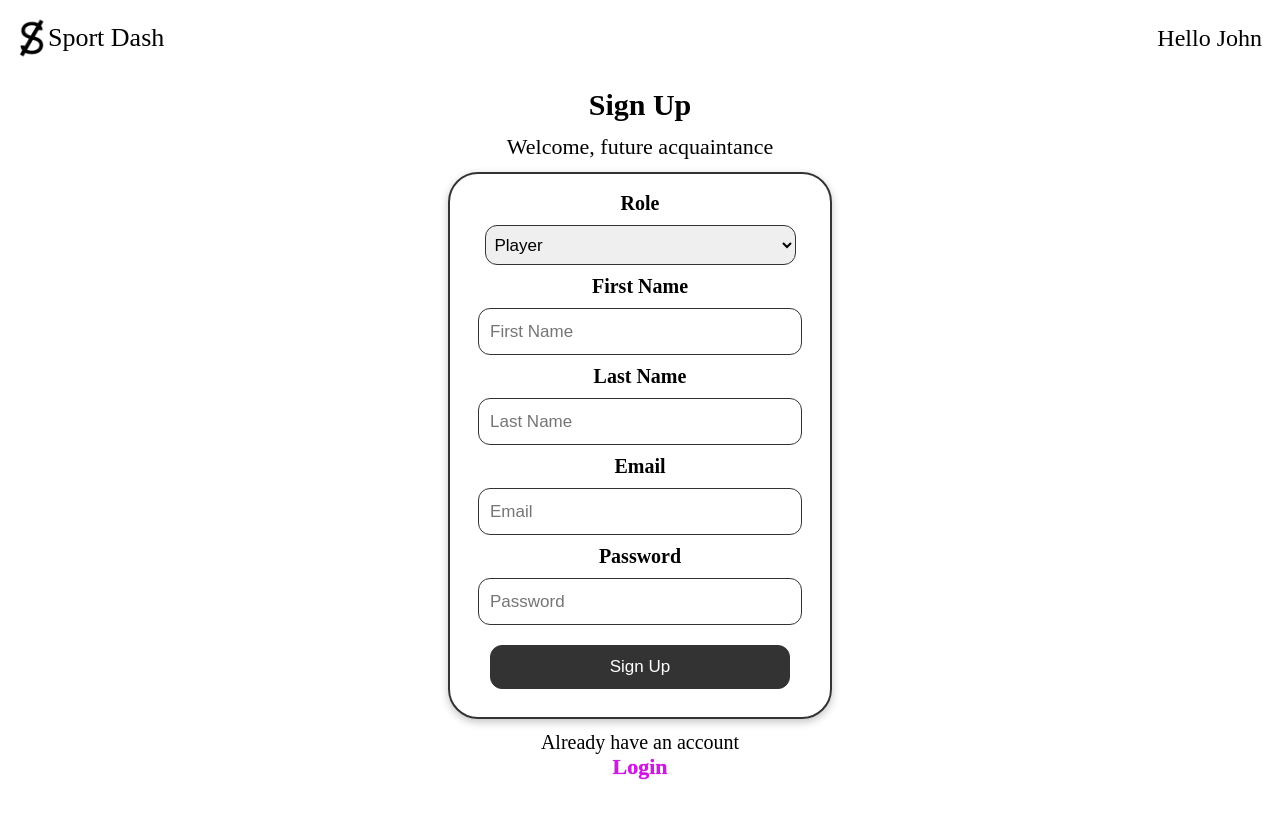
After one commit to AshrafMd-1/sports-manager, a Node project: template views/signup.ejs in a window 1280 px wide. The commit adds this page. Run offline with Node 20 templates, Linux system fonts and the light colour scheme; the template is opened without the code that fills it, so the values that code supplies are empty.

Commit message:
add new webpage design to login and signup. change table schema

```diff
--- a/migrations/20230414170011-create-session.js
+++ b/migrations/20230414170011-create-session.js
@@ -8,10 +8,6 @@ module.exports = {
                 autoIncrement: true,
                 primaryKey: true,
                 type: Sequelize.INTEGER
-            },
-            title: {
-                type: Sequelize.STRING,
-                allowNull: false
             },
             location: {
                 type: Sequelize.STRING,
@@ -25,7 +21,7 @@ module.exports = {
                 type: Sequelize.ARRAY(Sequelize.STRING),
                 allowNull: false
             },
-            membersCount: {
+            required: {
                 type: Sequelize.INTEGER,
                 allowNull: false,
                 defaultValue: 0
--- a/models/session.js
+++ b/models/session.js
@@ -34,21 +34,19 @@ module.exports = (sequelize, DataTypes) => {
             return this.create({
                 userId: userId,
                 sportId: Number(body.sport),
-                title: body.title,
                 location: body.location,
                 date: body.date,
                 members: body.members.split(','),
-                membersCount: body.memberCount
+                required: body.required
             })
         }
     }
 
     Session.init({
-        title: DataTypes.STRING,
         location: DataTypes.STRING,
         date: DataTypes.DATE,
         members: DataTypes.ARRAY(DataTypes.STRING),
-        membersCount: DataTypes.INTEGER
+        required: DataTypes.INTEGER
     }, {
         sequelize,
         modelName: 'Session',
--- a/models/sport.js
+++ b/models/sport.js
@@ -21,7 +21,7 @@ module.exports = (sequelize, DataTypes) => {
         }
 
 
-         static createNewSport(userId,sport) {
+        static createNewSport(userId, sport) {
             return this.create({
                 sport,
                 userId
--- /dev/null
+++ b/public/css/auth.css
@@ -0,0 +1,111 @@
+body {
+    background-color: #ffffff;
+    margin: 0;
+    padding: 0;
+    overflow-y: auto;
+}
+
+.header p {
+    font-size: 30px;
+    font-weight: 700;
+    margin: 0;
+}
+
+main {
+    display: flex;
+    flex-direction: column;
+    justify-content: center;
+    align-items: center;
+    margin-top: 20px;
+    margin-bottom: 40px;
+
+}
+
+main p {
+    font-size: 22px;
+    margin: 12px;
+
+}
+
+form {
+    display: flex;
+    flex-direction: column;
+    justify-content: center;
+    align-items: center;
+    border: 2px solid #333;
+    box-shadow: rgba(0, 0, 0, 0.24) 0px 3px 8px;
+    border-radius: 30px;
+    padding: 18px;
+}
+
+form select {
+    width: 300px;
+    height: 40px;
+    border: 1px solid #333;
+    border-radius: 12px;
+    margin: 10px;
+    padding: 5px;
+    font-size: 17px;
+    min-width: 311px;
+}
+
+form input {
+    width: 300px;
+    height: 23px;
+    border: 1px solid #333;
+    border-radius: 12px;
+    margin: 10px;
+    padding: 11px;
+    font-size: 17px;
+}
+
+form label {
+    font-size: 20px;
+    font-weight: 700;
+}
+
+form button {
+    width: 300px;
+    border: 1px solid #333;
+    border-radius: 12px;
+    margin: 10px;
+    padding: 11px;
+    font-size: 17px;
+    background-color: #333;
+    color: #fff;
+    cursor: pointer;
+    transition: 0.3s;
+}
+
+form button:hover {
+    font-size: 22px;
+}
+
+.signup-input, .login-input {
+    display: flex;
+    flex-direction: column;
+    justify-content: center;
+    align-items: center;
+}
+
+.present {
+    margin: 12px;
+    display: flex;
+    flex-direction: column;
+    justify-content: center;
+    align-content: center;
+}
+
+.present p {
+    text-align: center;
+    margin: 0;
+    font-size: 20px;
+}
+
+a {
+    font-size: 22px;
+    font-weight: 700;
+    text-decoration: none;
+    color: #cd19e1;
+    text-shadow: 0 0 1px #cd19e1;
+}
--- /dev/null
+++ b/public/css/base.css
@@ -0,0 +1,28 @@
+nav {
+    display: flex;
+    justify-content: space-between;
+    align-items: center;
+    padding: 0 12px;
+    background-color: white;
+    height: 60px;
+    margin: 8px 6px;
+}
+
+.logo {
+    display: flex;
+    align-items: center;
+    font-size: 26px;
+    text-decoration: none;
+}
+
+.logo p {
+    margin-left: 2px;
+}
+
+.logo img {
+    width: 28px;
+}
+
+.login {
+    font-size: 1.5em;
+}
--- /dev/null
+++ b/views/nav.ejs
@@ -0,0 +1,10 @@
+<nav>
+    <div class="logo">
+        <img src="../images/logo-signup.png">
+        <p>Sport Dash</p>
+    </div>
+
+    <div class="login">
+        <p>Hello John</p>
+    </div>
+</nav>
--- a/views/signup.ejs
+++ b/views/signup.ejs
@@ -1,22 +1,51 @@
-<html>
-<%- include("head.ejs") %>
+<!DOCTYPE html>
+<html lang="en">
+<head>
+    <meta charset="UTF-8">
+    <meta content="width=device-width, initial-scale=1.0" name="viewport">
+    <meta content="<%= csrfToken %>" name="_csrf">
+    <link href="css/auth.css" rel="stylesheet">
+    <link href="css/base.css" rel="stylesheet">
+    <title><%= title %></title>
+</head>
 <body>
-<form action="/signup" method="post">
-    <input type="hidden" name="_csrf" value="<%= csrfToken %>">
+<%- include("nav.ejs") %>
+<main>
+    <div class="header">
+        <p>Sign Up</p>
+    </div>
+    <p>Welcome, future acquaintance</p>
+    <form action="/signup" class="signup-form" method="post">
+        <input name="_csrf" type="hidden" value="<%= csrfToken %>">
+        <div class="signup-input">
             <label for="role">Role</label>
-    <select name=role id="role">
-        <option>Admin</option>
-        <option>Player</option>
+            <select id="role" name="role" required>
+                <option value="player">Player</option>
+                <option value="admin">Admin</option>
             </select>
+        </div>
+        <div class="signup-input">
             <label for="firstName">First Name</label>
-    <input type="text" id="firstName" name="firstName" placeholder="Your name..">
+            <input id="firstName" name="firstName" placeholder="First Name" required type="text">
+        </div>
+        <div class="signup-input">
             <label for="lastName">Last Name</label>
-    <input type="text" id="lastName" name="lastName" placeholder="Your last name..">
+            <input id="lastName" name="lastName" placeholder="Last Name" required type="text">
+        </div>
+        <div class="signup-input">
             <label for="email">Email</label>
-    <input type="text" id="email" name="email" placeholder="Your email..">
+            <input id="email" name="email" placeholder="Email" required type="text">
+        </div>
+        <div class="signup-input">
             <label for="password">Password</label>
-    <input type="password" id="password" name="password" placeholder="Your password..">
-    <button type="submit">Submit</button>
+            <input id="password" name="password" placeholder="Password" required type="password">
+        </div>
+        <button class="submit" type="submit">Sign Up</button>
     </form>
+    <div class="present">
+        <p>Already have an account</p>
+        <p><a href="/login">Login</a></p>
+    </div>
+</main>
 </body>
 </html>
```
Also changed, not shown: app.js (+10 -3 lines), public/css/homepage.css (added, +186 -0 lines), views/homepage.ejs (+54 -4 lines), views/login.ejs (+33 -10 lines), public/images/background-home.jpg (added), public/images/logo-home.png (added), public/images/logo-signup.png (added). Lines whose indentation alone changed are shown as unchanged.
